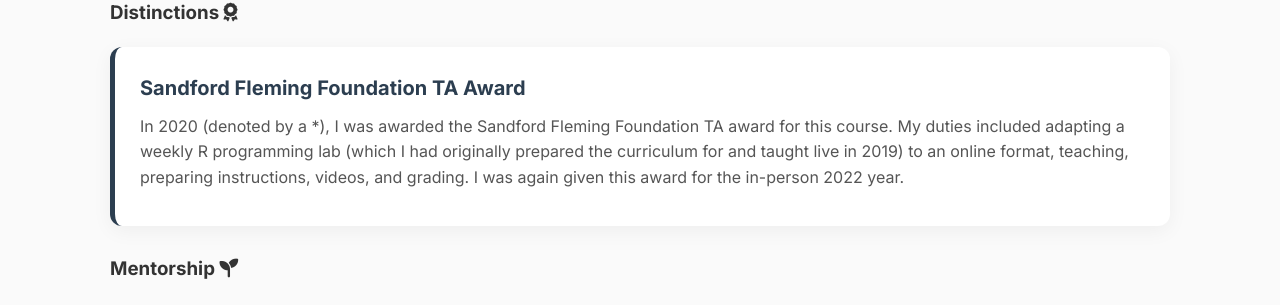
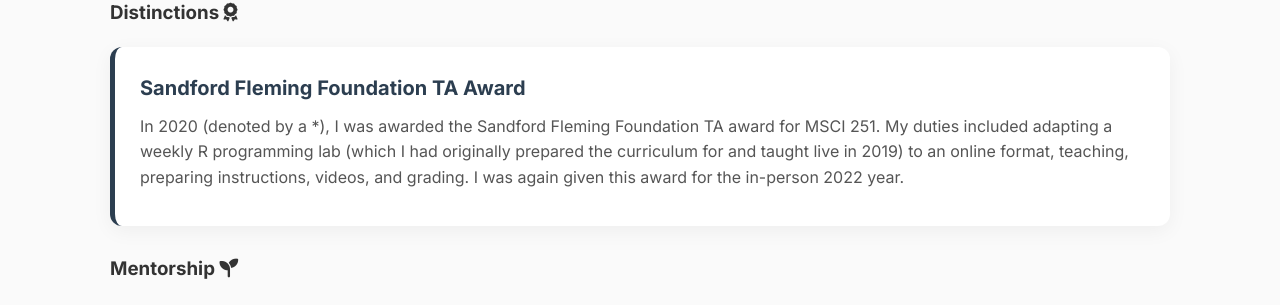
Before and after one commit to DaniRip/DaniRip.github.io, a Jekyll site: the page built from teaching.md, in a window 1280 px wide. Shown: the part 1042-1347 px from the top of the page. Built offline with Jekyll 4.4.1, drawn with Linux system fonts in a browser that asks for light colours.

Commit message:
Update teaching.yml

```diff
--- a/_data/teaching.yml
+++ b/_data/teaching.yml
@@ -23,4 +23,4 @@
 
 distinctions:
   - title: "Sandford Fleming Foundation TA Award"
-    description: "In 2020 (denoted by a *), I was awarded the Sandford Fleming Foundation TA award for this course. My duties included adapting a weekly R programming lab (which I had originally prepared the curriculum for and taught live in 2019) to an online format, teaching, preparing instructions, videos, and grading. I was again given this award for the in-person 2022 year."
+    description: "In 2020 (denoted by a *), I was awarded the Sandford Fleming Foundation TA award for MSCI 251. My duties included adapting a weekly R programming lab (which I had originally prepared the curriculum for and taught live in 2019) to an online format, teaching, preparing instructions, videos, and grading. I was again given this award for the in-person 2022 year."
```
